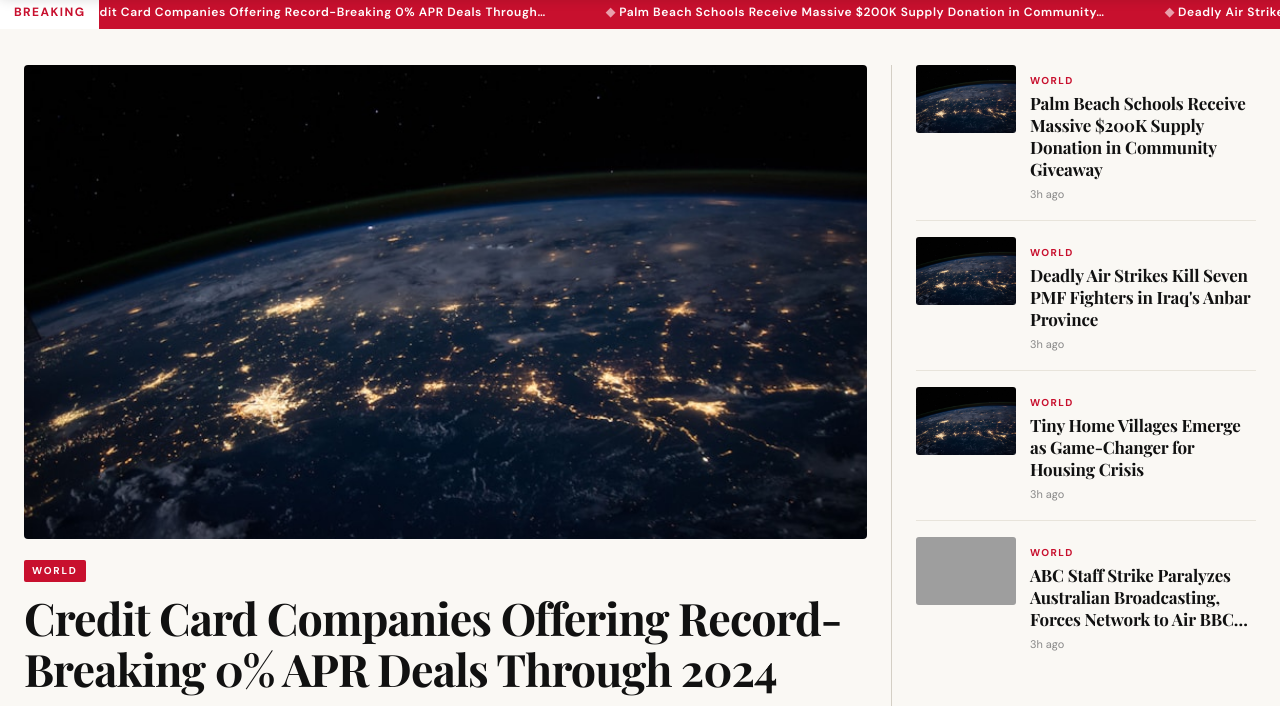
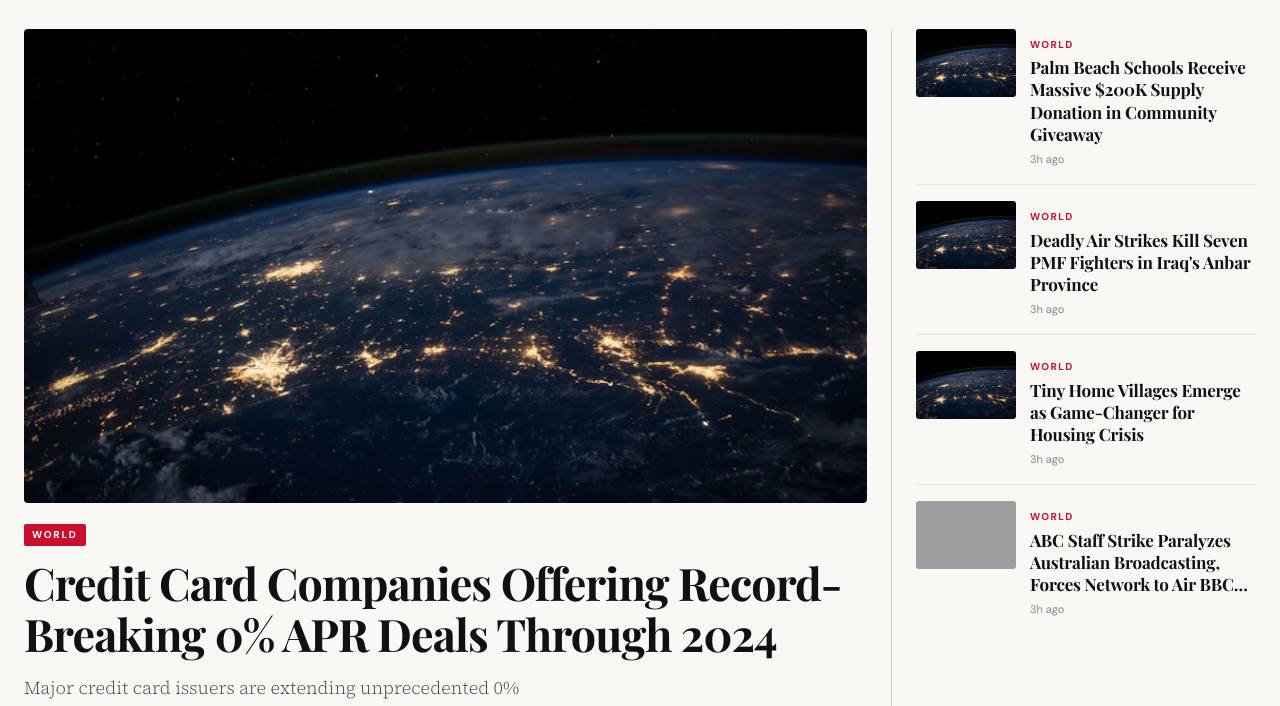
Before and after one commit to GabrielDancause/trunkpress, an Astro site: page / in a window 1280 px wide. Shown: the part 268-974 px from the top of the page. Built offline with nearby package versions, Linux system fonts and the light colour scheme; Astro itself is replaced by a stand-in of ours; grey boxes are pictures that could not be loaded; a web font is replaced by a local one.

Commit message:
fix: remove date bar from top

```diff
--- a/src/layouts/Layout.astro
+++ b/src/layouts/Layout.astro
@@ -56,15 +56,7 @@
 </head>
 <body>
   {!hideChrome && (
-    <!-- Top meta bar -->
-    <div class="top-meta">
-      <div class="top-meta-inner">
-        <span>{today}</span>
-        <div class="top-meta-right">
-          <span class="story-count"></span>
-        </div>
-      </div>
-    </div>
+    <!-- Top meta bar (removed date) -->
 
     <!-- Masthead -->
     <header class="masthead">
```
